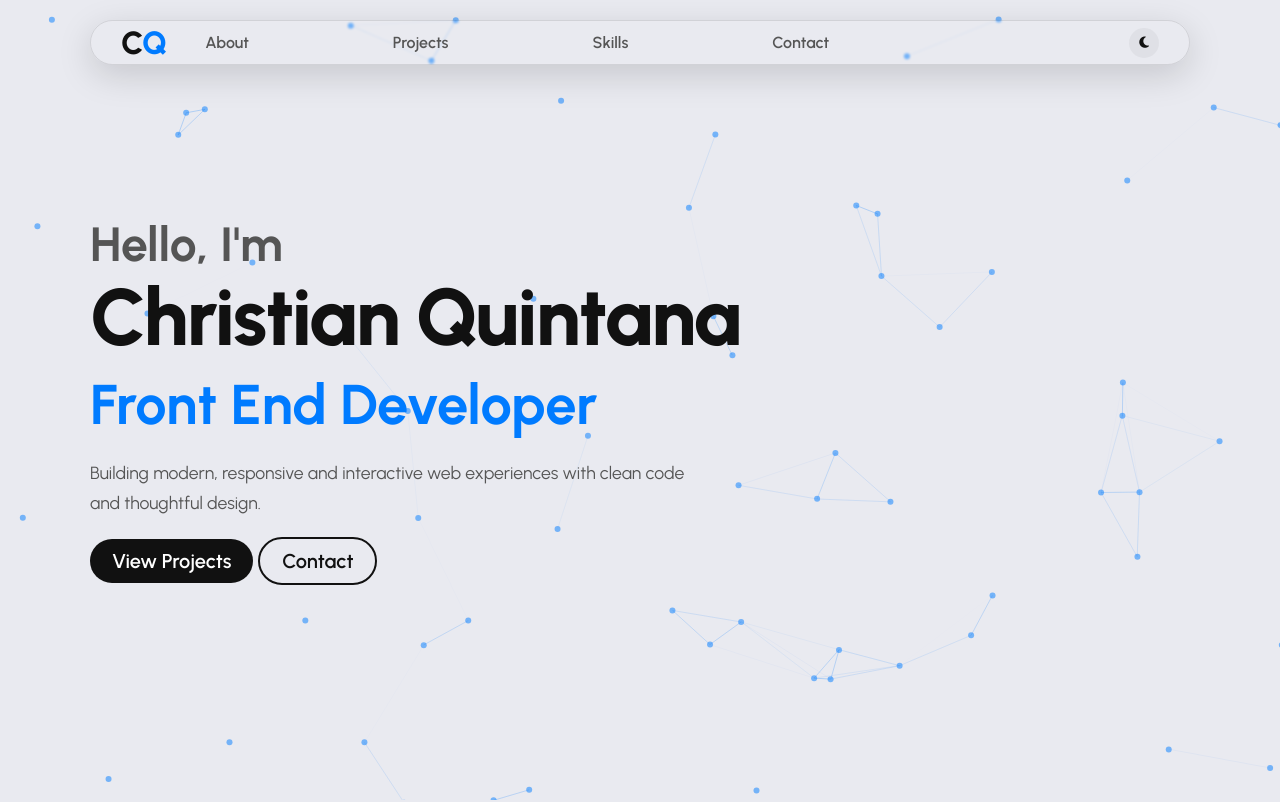
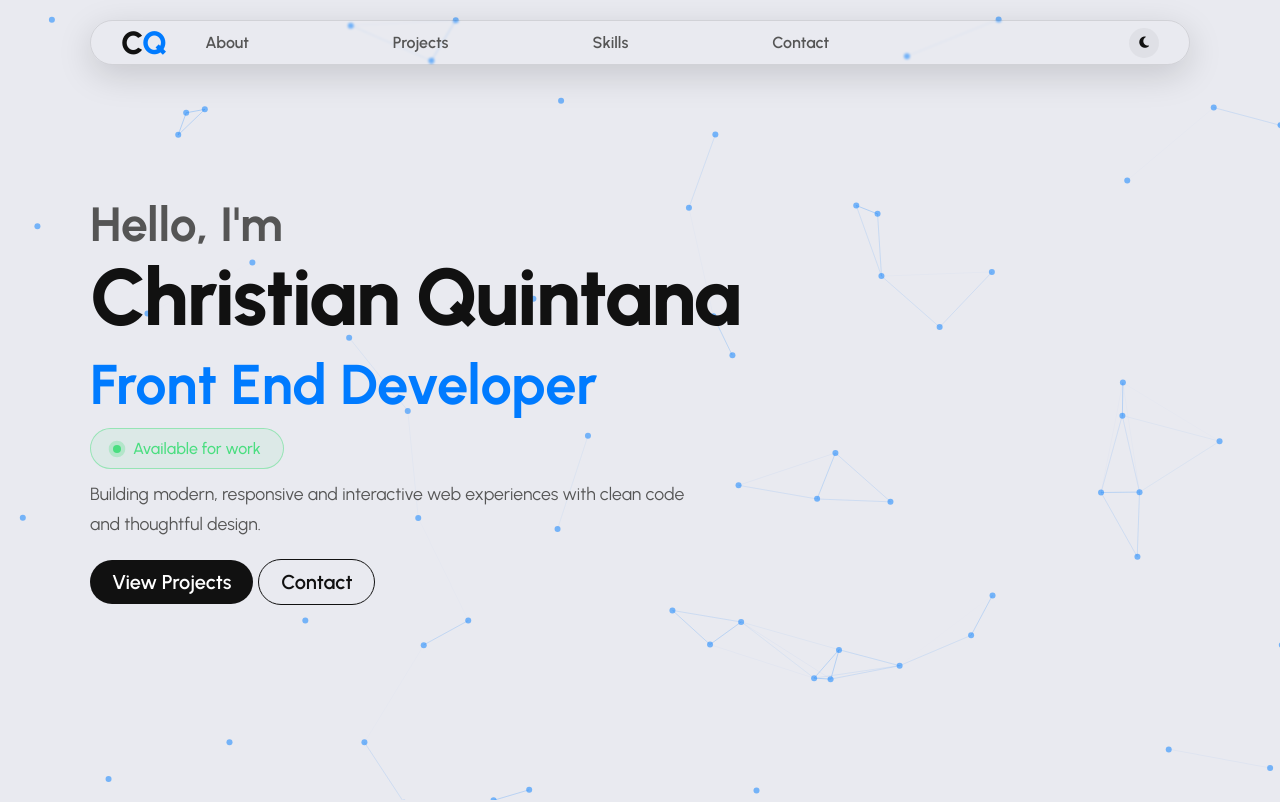
Before and after one commit to okokchristian/portafolio, a plain HTML site: page index.html in a window 1280 px wide. Shown: the top 802 px of the page. Drawn offline with nearby package versions, Linux system fonts and the light colour scheme.

Commit message:
tag available for work on hero, changes in the font size on the projects sections

```diff
--- a/index.html
+++ b/index.html
@@ -74,7 +74,10 @@
     <h1 class="hero-intro">Hello, I'm</h1>
     <h2 class="hero-name">Christian Quintana</h2>
     <h3 class="hero-role">Front End Developer</h3>
-    <h1 class="hero-do"> Building modern, responsive and interactive web experiences with
+<h3 class="hero-available">
+  <span class="available-dot"></span>
+  Available for work
+</h3>    <h1 class="hero-do"> Building modern, responsive and interactive web experiences with
   clean code and thoughtful design.</h1>
 
       <div class="buttons">
--- a/styles.css
+++ b/styles.css
@@ -79,7 +79,7 @@ h2 {
 
 .btn.outline {
   background: transparent;
-  border: 2px solid var(--text-main);
+  border: 1px solid var(--text-main);
   color: var(--text-main);
 }
 
@@ -222,6 +222,19 @@ header {
     transition-delay: .5s;
 }
 
+#themeToggle { /*boton modo oscuro*/
+  width: 30px;
+  height: 30px;
+  border: none;
+  display: flex;
+  justify-content: center;
+  align-items: center;
+  cursor: pointer;
+}
+
+#themeToggle i {
+  font-size: 13px;
+}
 
 /* -------------------- hero ----------------------*/
 .hero {
@@ -253,33 +266,55 @@ header {
   font-weight: normal;
   max-width: 600px;
   color: var(--text-muted);
-  margin-top: 20px;
+  margin-top: 10px;
   line-height: 1.7;
   font-size: 1.1rem;
+}
+
+.hero-available {
+  display: inline-flex;
+  align-items: center;
+  gap: 12px;
+  padding: 10px 22px;
+  margin-top: 10px;
+  background: rgba(74, 222, 128, 0.08);
+  border: 1px solid rgba(74, 222, 128, 0.486);
+  border-radius: 30px;
+  font-size: 1rem;
+  font-weight: 500;
+  color: #4ade80;
+}
+
+.available-dot {
+  width: 8px;
+  height: 8px;
+  border-radius: 50%;
+  background: #4ade80;
+  box-shadow: 0 0 0 0 rgba(74, 222, 128, 0.6);
+  animation: pulse 2s infinite;
+}
+
+@keyframes pulse {
+  0% {
+    box-shadow: 0 0 0 0 rgba(74, 222, 128, 0.6);
+  }
+  70% {
+    box-shadow: 0 0 0 8px rgba(74, 222, 128, 0);
+  }
+  100% {
+    box-shadow: 0 0 0 0 rgba(74, 222, 128, 0);
+  }
 }
 
 .buttons {
   margin-top: 20px;
 }
 
-#themeToggle { /*boton modo oscuro*/
-  width: 30px;
-  height: 30px;
-  border: none;
-  display: flex;
-  justify-content: center;
-  align-items: center;
-  cursor: pointer;
-}
-
-#themeToggle i {
-  font-size: 13px;
-}
-
 .hero-intro,
 .hero-name,
 .hero-role,
 .hero-do,
+.hero-available,
 .buttons{
     opacity: 0;
     transform: translateY(25px);
@@ -307,6 +342,7 @@ header {
         transform: translateY(0);
     }
 }
+
 /* ------------------------- sections --------------------- */
 .section {
   padding: 100px 0;
@@ -571,7 +607,8 @@ body.dark .about-photo {
 }
 
 .project-text p {
-  color: var(--text-muted);
+  color: #111111;
+  font-size: 18px;
   line-height: 1.6;
   margin-bottom: 20px;
 }
@@ -597,14 +634,14 @@ body.dark .about-photo {
 .project-buttons {
   display: flex;
   gap: 20px; /*separacion live demo git hub*/
-
+  margin-top: 10px;
 }
 
 .project-tags {
   display: flex;
   gap: 10px; /*separacion entre tags proyecto */
   flex-wrap: wrap;
-  margin-bottom: 20px;
+  margin-bottom: 10px;
 }
 
 .project-tags span {
@@ -618,8 +655,6 @@ body.dark .about-photo {
 #projects h2 {
   margin-bottom: 50px;
 }
-
-
 
 /* ------------------- footer ---------------------- */
 .footer {
```
